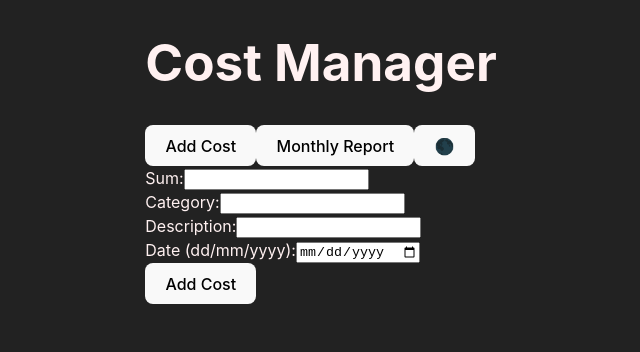
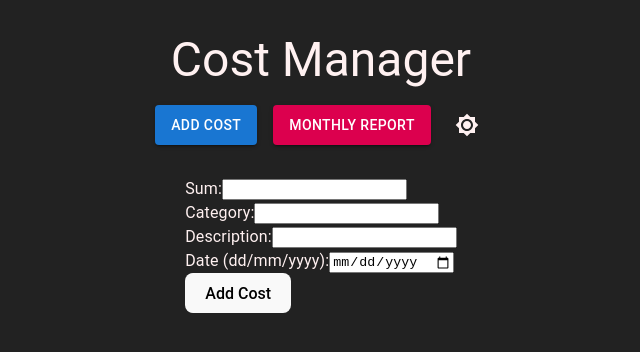
Before and after one commit to tomernegad/Final_Project_frontend, a React (Vite) app: page / in a window 1280 px wide. Shown: the top 352 px of the page, without its empty margins (319-959 px from the left). Built offline with nearby package versions, Linux system fonts and the light colour scheme.

Commit message:
Improve the design buttons with mui

```diff
--- a/package.json
+++ b/package.json
@@ -2,6 +2,10 @@
   "name": "cost-manager-app",
   "version": "1.0.0",
   "dependencies": {
+    "@emotion/react": "^11.14.0",
+    "@emotion/styled": "^11.14.0",
+    "@mui/icons-material": "^6.3.1",
+    "@mui/material": "^6.3.1",
     "chart.js": "^4.4.7",
     "react": "^19.0.0",
     "react-chartjs-2": "^5.3.0",
--- a/src/app.jsx
+++ b/src/app.jsx
@@ -1,37 +1,75 @@
-import React, {useState, useEffect} from 'react';
-import CostForm from './components/cost-form';
-import Report from './components/report';
-import './App.css';
+import React, { useState, useEffect } from "react";
+import CostForm from "./components/cost-form";
+import Report from "./components/report";
+import "./App.css";
+import { ThemeProvider } from "@mui/material/styles";
+import {
+  CssBaseline,
+  Container,
+  Typography,
+  Button,
+  Box,
+  IconButton,
+} from "@mui/material";
+import { Brightness4, Brightness7 } from "@mui/icons-material";
+import theme from "./theme";
 
 function App() {
-    const [view, setView] = useState('add'); // 'view' state controls which component is shown.
-    const [theme, setTheme] = useState('dark'); // 'theme' state controls the theme of the app.
+  const [view, setView] = useState("add");
+  const [themeMode, setThemeMode] = useState("dark");
 
-    useEffect(() => {
-        document.body.className = theme === 'light' ? 'light-mode' : 'dark-mode';
-    }, [theme]);
+  useEffect(() => {
+    document.body.className =
+      themeMode === "light" ? "light-mode" : "dark-mode";
+  }, [themeMode]);
 
+  return (
+    <ThemeProvider theme={theme}>
+      <CssBaseline />
+      <Container maxWidth="md">
+        <Box
+          sx={{
+            display: "flex",
+            flexDirection: "column",
+            alignItems: "center",
+            mt: 4,
+          }}
+        >
+          <Typography variant="h3" component="h1" gutterBottom>
+            Cost Manager
+          </Typography>
 
-    return (
-        <div className={theme === 'light' ? 'body.light-mode' : 'body.dark-mode'}>
-            <h1>Cost Manager</h1>
-            {/* Buttons to switch between different views */}
-            <button onClick={() => setView('add')}>Add Cost</button>
-            <button onClick={() => setView('report')}>Monthly Report</button>
-            {/* Button to toggle between light and dark mode */}
-            <button
-                onClick={() => {
-                    setTheme((prevTheme) => (prevTheme === 'light' ? 'dark' : 'light'))
-                }}
+          <Box sx={{ mb: 4, display: "flex", gap: 2 }}>
+            <Button
+              variant="contained"
+              color="primary"
+              onClick={() => setView("add")}
             >
-                {theme === 'light' ? '☀️' : '🌑'}
-            </button>
+              Add Cost
+            </Button>
+            <Button
+              variant="contained"
+              color="secondary"
+              onClick={() => setView("report")}
+            >
+              Monthly Report
+            </Button>
+            <IconButton
+              onClick={() =>
+                setThemeMode((prev) => (prev === "light" ? "dark" : "light"))
+              }
+              color="inherit"
+            >
+              {themeMode === "light" ? <Brightness4 /> : <Brightness7 />}
+            </IconButton>
+          </Box>
 
-            {/* Conditional rendering based on the 'view' state */}
-            {view === 'add' && <CostForm/>}
-            {view === 'report' && <Report/>}
-        </div>
-    );
+          {view === "add" && <CostForm />}
+          {view === "report" && <Report />}
+        </Box>
+      </Container>
+    </ThemeProvider>
+  );
 }
 
 export default App;
--- a/src/theme.js
+++ b/src/theme.js
@@ -0,0 +1,15 @@
+import { createTheme } from "@mui/material/styles";
+
+const theme = createTheme({
+  palette: {
+    mode: "light", // or 'dark' for dark mode
+    primary: {
+      main: "#1976d2",
+    },
+    secondary: {
+      main: "#dc004e",
+    },
+  },
+});
+
+export default theme;
```
Also changed, not shown: src/index.js (added, +14 -0 lines), 1 other file (tests, documents, lock files or other folders).
